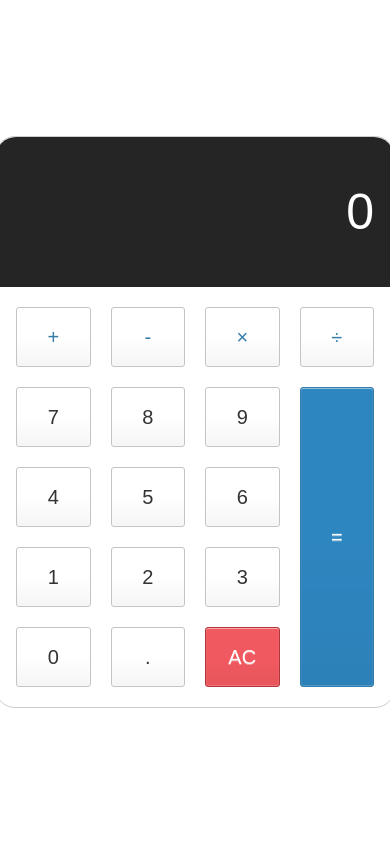
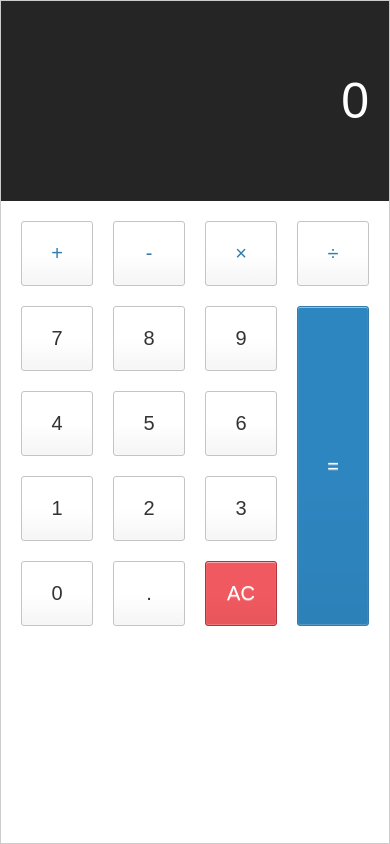
Before and after one commit to Kocha357/Calculator, a plain HTML site: page index.html in a window 390 px wide. Drawn offline with Linux system fonts and the light colour scheme.

Commit message:
mobile and tablet display changes

```diff
--- a/index.js
+++ b/index.js
@@ -5,20 +5,18 @@ const calculator = {
   operator: null,
 };
 function updateDisplay() {
-  // select the element with class of `calculator-screen`
+
   const display = document.querySelector('.calculator-screen');
-  // update the value of the element with the contents of `displayValue`
   display.value = calculator.displayValue;
 }
 
 
 const keys = document.querySelector('.calculator-keys');
-keys.addEventListener('click', (event) => {
-  // Access the clicked element
+keys.addEventListener('click',function(event) {
+
   const { target } = event;
 
-  // Check if the clicked element is a button.
-  // If not, exit from the function
+
   if (!target.matches('button')) {
     return;
   }
@@ -63,18 +61,17 @@ function inputDigit(digit) {
     calculator.waitingForSecondOperand = false;
     return
   }
-  // If the `displayValue` property does not contain a decimal point
+
   if (!calculator.displayValue.includes(dot)) {
-    // Append the decimal point
+
     calculator.displayValue += dot;
     console.log(calculator);
   }
 }
 function handleOperator(nextOperator) {
-  // Destructure the properties on the calculator object
+
   const { firstOperand, displayValue, operator } = calculator
-  // `parseFloat` converts the string contents of `displayValue`
-  // to a floating-point number
+
   const inputValue = parseFloat(displayValue);
    if (operator && calculator.waitingForSecondOperand)  {
     calculator.operator = nextOperator;
@@ -82,10 +79,9 @@ function handleOperator(nextOperator) {
     return;
   }
 
-  // verify that `firstOperand` is null and that the `inputValue`
-  // is not a `NaN` value
+
   if (firstOperand === null && !isNaN(inputValue)) {
-    // Update the firstOperand property
+
     calculator.firstOperand = inputValue;
   } else if (operator) {
     const result = calculate(firstOperand, inputValue, operator);
--- a/style.css
+++ b/style.css
@@ -13,20 +13,19 @@ html {
 
 .calculator {
     border: 1px solid #ccc;
-    border-radius: 20px;
+
     position: absolute;
     top: 50%;
     left: 50%;
     transform: translate(-50%, -50%);
-    width: 400px;
+    width: 300px;
 }
 
 .calculator-screen {
     width: 100%;
     font-size: 5rem;
-    height: 150px;
+    height: 200px;
     border: none;
-    border-radius: 20px 20px 0 0;
     background-color: #252525;
     color: #fff;
     text-align: right;
@@ -35,7 +34,7 @@ html {
 }
 
 button {
-    height: 60px;
+    height: 65px;
     background-color: #fff;
     border-radius: 3px;
     border: 1px solid #c4c4c4;
@@ -83,3 +82,11 @@ button:hover {
     grid-gap: 20px;
     padding: 20px;
 }
+
+
+@media only screen and (max-width:820px){
+    .calculator{
+        width: 100vw;
+        height: 100vh;
+    }
+}
```
